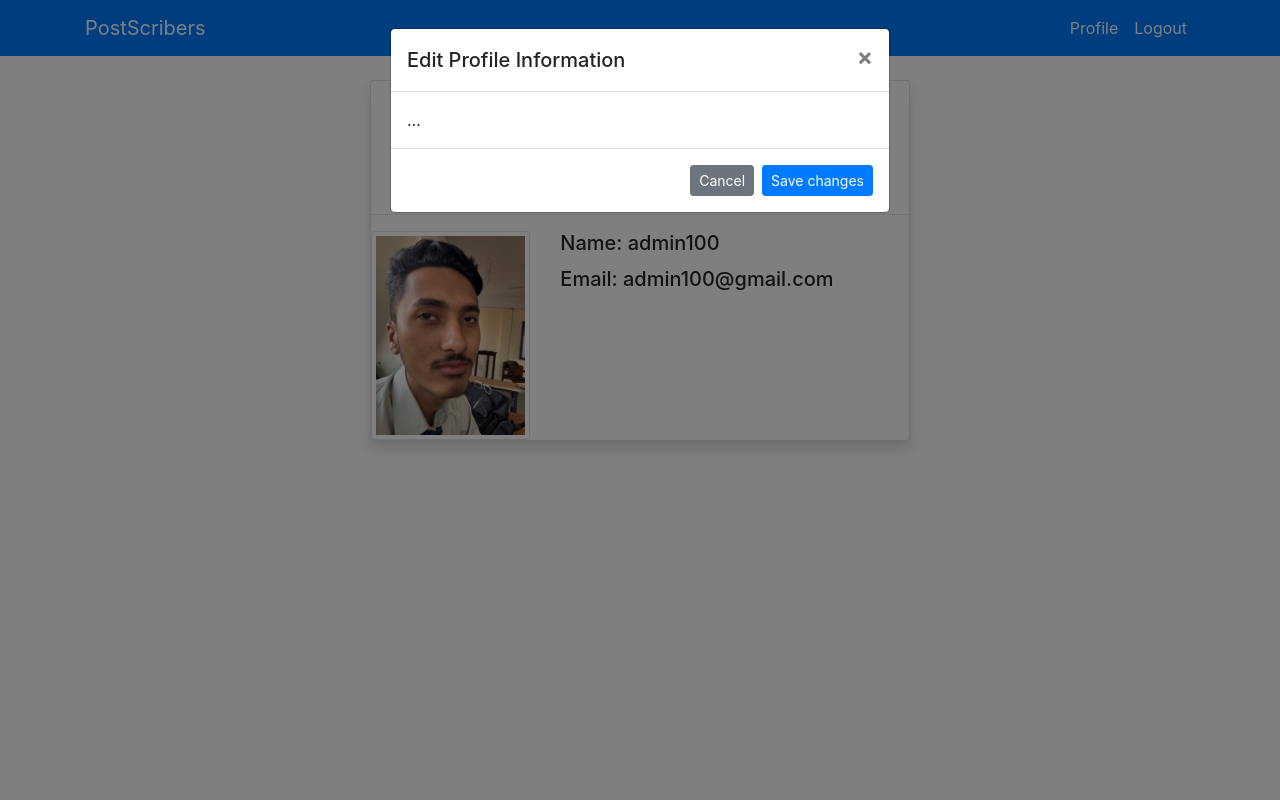
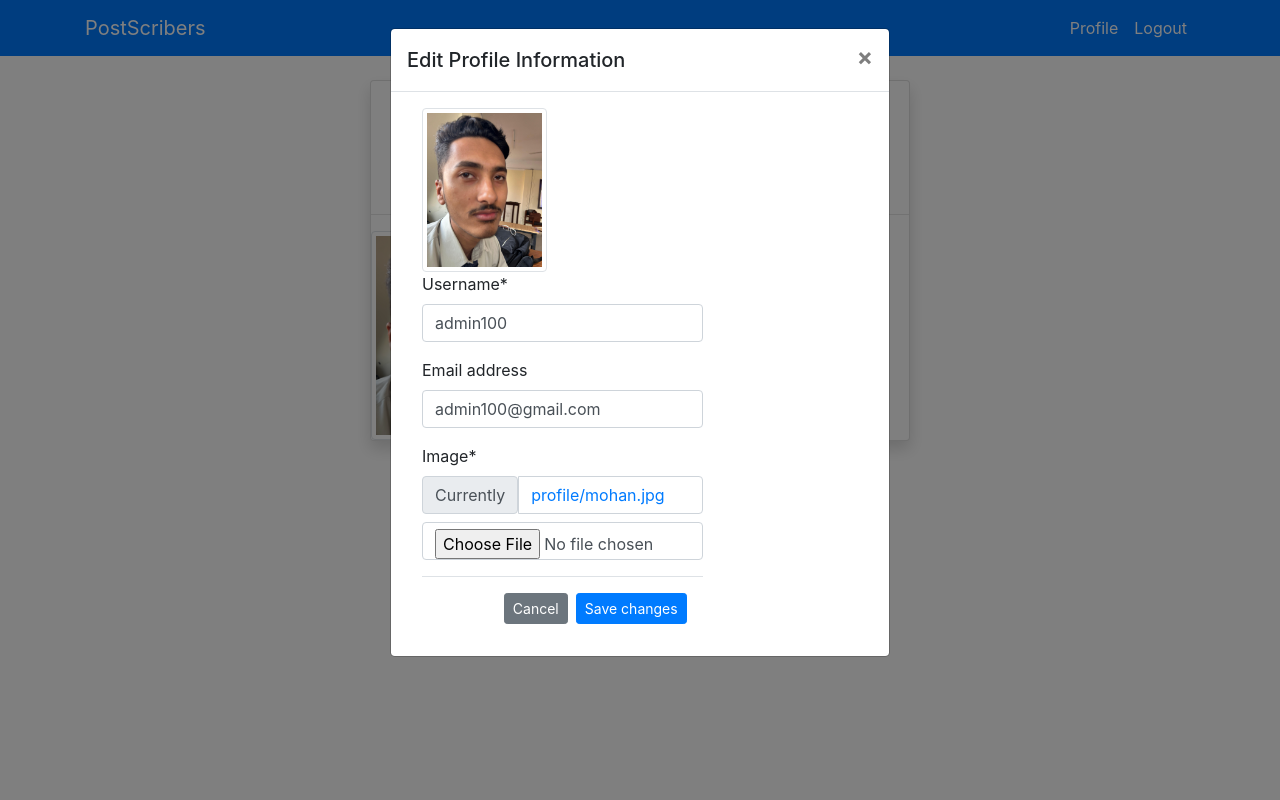
Before and after one commit to bikeeprajapati/blogWebsite, a Django app: page /profile/ in a window 1280 px wide, after a click on "Edit Profile". Run offline with Django 5.2, Linux system fonts and the light colour scheme; a user stored in the database is signed in; data comes from the database, SQL or seed files in the repository; both versions use the stored data as it was after the commit; some libraries are stand-ins or nearby versions.

Commit message:
worked on edit Profile details

```diff
--- a/blog/templates/partials/base.html
+++ b/blog/templates/partials/base.html
@@ -1,3 +1,4 @@
+{% load static %}
 <!doctype html>
 <html lang="en">
   <head>
@@ -7,6 +8,10 @@
 
     <!-- Bootstrap CSS -->
     <link rel="stylesheet" href="https://cdn.jsdelivr.net/npm/bootstrap@4.6.2/dist/css/bootstrap.min.css" integrity="sha384-xOolHFLEh07PJGoPkLv1IbcEPTNtaed2xpHsD9ESMhqIYd0nLMwNLD69Npy4HI+N" crossorigin="anonymous">
+
+
+    <!--Custome css-->
+    <link rel="stylesheet" href="{% static '/style.css' %}">
 
     <title>{% block title %}{% endblock %}</title>
   </head>
--- a/blog/templates/users/login.html
+++ b/blog/templates/users/login.html
@@ -2,6 +2,7 @@
 {% block title %}Login page{% endblock %}
 {% load crispy_forms_tags %}
 {% block content %}
+<div class="cover">
  <div class="container">
     <div class="row mt-5 pt-3">
         <div class="col-md-6 offset-md-3">
@@ -29,5 +30,6 @@
 
     </div>
  </div>
+</div>
 
 {% endblock %}
--- a/blog/templates/users/profile.html
+++ b/blog/templates/users/profile.html
@@ -43,12 +43,23 @@
           </button>
         </div>
         <div class="modal-body">
-          ...
+          <div class="col-md-4">
+            <img class="img-thumbnail" src="{{user.profilemodel.image.url}}" alt="">
+          </div>
+          <div class="col-md-8">
+            <form method="POST" enctype="multipart/form-data">
+              {% csrf_token %}
+              {{ u_form|crispy }}
+              {{ p_form|crispy }}
+              <div class="modal-footer">
+                <button type="button" class="btn btn-secondary btn-sm" data-dismiss="modal">Cancel</button>
+                <button type="submit" class="btn btn-primary btn-sm">Save changes</button>
+              </div>
+            </form>
+          </div>
+
         </div>
-        <div class="modal-footer">
-          <button type="button" class="btn btn-secondary btn-sm" data-dismiss="modal">Cancel</button>
-          <button type="button" class="btn btn-primary btn-sm">Save changes</button>
-        </div>
+
       </div>
     </div>
 </div>
--- a/blog/templates/users/sign_up.html
+++ b/blog/templates/users/sign_up.html
@@ -2,6 +2,8 @@
 {% block title %}Sign_Up page{% endblock %}
 {% load crispy_forms_tags %}
 {% block content %}
+<div class="cover">
+
  <div class="container">
     <div class="row mt-5 pt-3">
         <div class="col-md-6 offset-md-3">
@@ -21,5 +23,6 @@
 
     </div>
  </div>
+</div>
 
 {% endblock %}
--- a/mysite/settings.py
+++ b/mysite/settings.py
@@ -91,3 +91,7 @@ DEFAULT_AUTO_FIELD = 'django.db.models.BigAutoField'
 MEDIA_URL = '/media/'
 MEDIA_ROOT = (BASE_DIR/ 'media')
 STATIC_ROOT =(BASE_DIR/ 'asset')
+
+STATICFILES_DIRS = [
+    BASE_DIR / 'static'
+]
--- /dev/null
+++ b/static/style.css
@@ -0,0 +1,8 @@
+.cover{
+    background: url('/media/background.jpg') !important;
+    background-position: center;
+    background-size: cover;
+    height: 100vh;
+
+
+}
--- a/users/forms.py
+++ b/users/forms.py
@@ -1,6 +1,7 @@
 from django.contrib.auth.forms import UserCreationForm
 from django.contrib.auth.models import User
 from django import forms
+from .models import ProfileModel
 
 class SignUpForm(UserCreationForm):
     email = forms.EmailField()
@@ -15,3 +16,20 @@ class SignUpForm(UserCreationForm):
 
         for fieldname in ['username', 'email', 'password1', 'password2']:
             self.fields[fieldname].help_text = None
+
+
+class UserUpdateForm(forms.ModelForm):
+    class Meta:
+        model = User
+        fields = ['username', 'email']
+    def __init__(self, *args, **kwargs):
+        super(UserUpdateForm, self).__init__(*args, **kwargs)
+
+        for fieldname in ['username', 'email']:
+            self.fields[fieldname].help_text = None
+
+
+class ProfileUpdateForm(forms.ModelForm):
+    class Meta:
+        model = ProfileModel
+        fields = ['image']
--- a/users/views.py
+++ b/users/views.py
@@ -1,6 +1,6 @@
 from django.shortcuts import render , redirect
 from django.contrib.auth.forms import UserCreationForm
-from .forms import SignUpForm
+from .forms import SignUpForm,UserUpdateForm, ProfileUpdateForm
 from django.contrib.auth import logout
 
 
@@ -23,4 +23,19 @@ def logout_view(request):
     return render(request, 'users/logout.html')
 
 def profile(request):
-    return render(request, 'users/profile.html')
+    if request.method== "POST":
+     u_form= UserUpdateForm(request.POST or None,instance=request.user)
+     p_form=ProfileUpdateForm(request.POST or None, request.FILES or None,instance=request.user.profilemodel)
+     if u_form.is_valid() and p_form.is_valid():
+         u_form.save()
+         p_form.save()
+         return redirect('users-profile')
+    else:
+     u_form= UserUpdateForm(request.POST or None,instance=request.user)
+     p_form=ProfileUpdateForm(request.POST or None, request.FILES or None,instance=request.user.profilemodel )
+    context={
+        'u_form':u_form,
+        'p_form':p_form,
+
+    }
+    return render(request, 'users/profile.html',context)
```
Also changed, not shown: db.sqlite3, media/background.jpg (added), media/profile/mohan.jpg (added).
